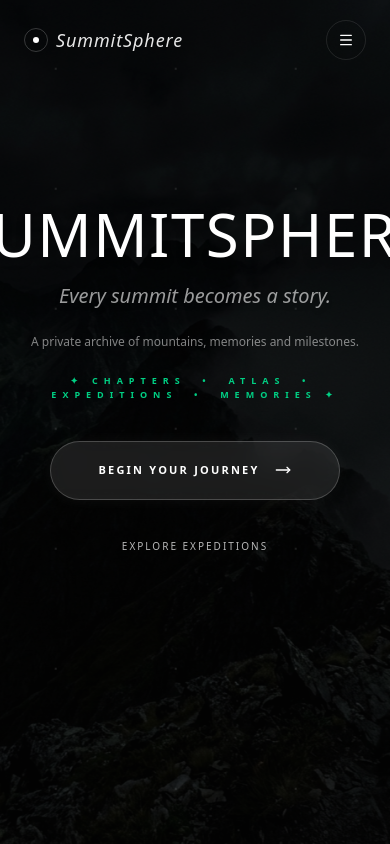
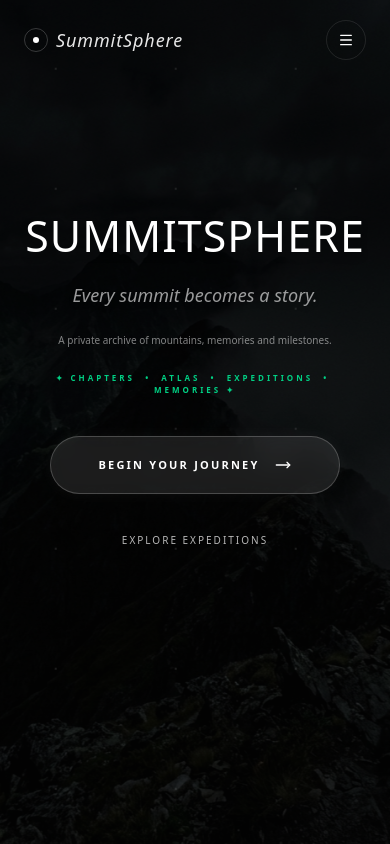
Before and after one commit to parineetgupta/summitspheree, a Next.js app: page / in a window 390 px wide. Built offline with nearby package versions, Linux system fonts and the light colour scheme; no server answers; a web font is replaced by a local one.

Commit message:
Fix hero mobile title overflow and scaling

```diff
--- a/src/components/hero/HeroUI.tsx
+++ b/src/components/hero/HeroUI.tsx
@@ -105,12 +105,12 @@ export default function HeroUI() {
   return (
     // justify-center with pb-[10vh] perfectly centers the element slightly above true middle (~45% height)
     <div className="absolute inset-0 z-10 flex flex-col items-center justify-center pb-[10vh] pointer-events-none px-4 text-center">
-      {/* 90% viewport width constraint on mobile, 60% on desktop */}
-      <div ref={containerRef} className="flex flex-col items-center w-full max-w-[90vw] md:max-w-[70vw] lg:max-w-[60vw]">
+      {/* 100% viewport width constraint on mobile, 60% on desktop */}
+      <div ref={containerRef} className="flex flex-col items-center w-full max-w-full sm:max-w-[90vw] md:max-w-[70vw] lg:max-w-[60vw]">
 
         {/* Main Title */}
         <h1
-          className="hero-element text-6xl md:text-8xl lg:text-[9rem] font-serif font-medium tracking-wide text-white drop-shadow-lg opacity-0"
+          className="hero-element text-[11vw] sm:text-6xl md:text-8xl lg:text-[9rem] font-serif font-medium tracking-wide text-white drop-shadow-lg opacity-0 leading-tight w-full"
           style={{ marginBottom: '18px' }}
         >
           SUMMITSPHERE
@@ -118,7 +118,7 @@ export default function HeroUI() {
 
         {/* Subtitle */}
         <h2
-          className="hero-element text-xl md:text-3xl font-serif italic text-white/60 drop-shadow-md opacity-0"
+          className="hero-element text-lg sm:text-xl md:text-3xl font-serif italic text-white/60 drop-shadow-md opacity-0"
           style={{ marginBottom: '24px' }}
         >
           Every summit becomes a story.
@@ -126,7 +126,7 @@ export default function HeroUI() {
 
         {/* Description / Sub-Subtitle */}
         <p
-          className="hero-element text-xs md:text-sm font-sans text-white/50 opacity-0"
+          className="hero-element text-[10px] sm:text-xs md:text-sm font-sans text-white/50 opacity-0 px-4"
           style={{ marginBottom: '24px' }}
         >
           A private archive of mountains, memories and milestones.
@@ -134,7 +134,7 @@ export default function HeroUI() {
 
         {/* Navigation / Chapters */}
         <p
-          className="hero-element text-[9px] md:text-[10px] tracking-[6px] uppercase font-semibold text-[#00D084] opacity-0"
+          className="hero-element text-[8px] sm:text-[9px] md:text-[10px] tracking-[3px] md:tracking-[6px] uppercase font-semibold text-[#00D084] opacity-0 flex flex-wrap justify-center gap-y-2 px-2"
           style={{ marginBottom: '40px' }}
         >
           ✦ CHAPTERS &nbsp;•&nbsp; ATLAS &nbsp;•&nbsp; EXPEDITIONS &nbsp;•&nbsp; MEMORIES ✦
```
